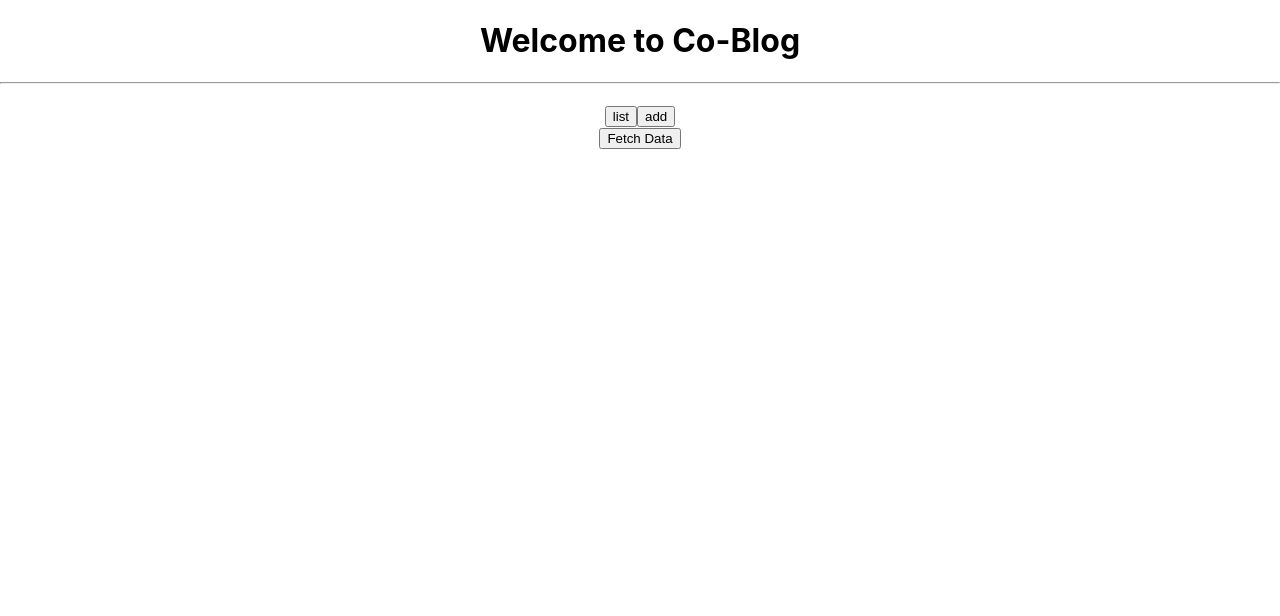
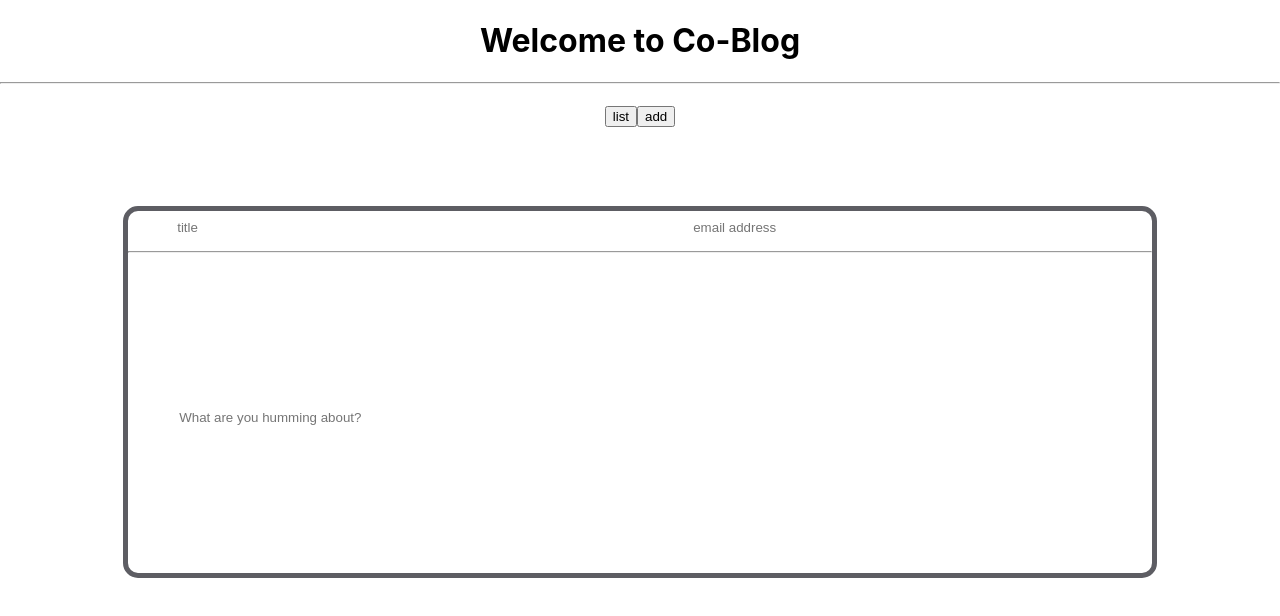
Before and after one commit to ssspiderzzz/blog-colinkz, a React (Create React App) app in the folder react-front-end/: page / in a window 1280 px wide. Shown: the top 616 px of the page. Built offline with nearby package versions, Linux system fonts and the light colour scheme.

Commit message:
new blog box create

```diff
--- a/react-front-end/src/App.js
+++ b/react-front-end/src/App.js
@@ -1,23 +1,10 @@
 import React, { useState } from "react";
 import axios from "axios";
 import "./App.css";
+import NewBlog from "./components/NewBlog.js";
 
 export default function App(props) {
   const [state, setState] = useState("");
-
-  function fetchData() {
-    axios
-      .get("/api/data") // You can simply make your requests to "/api/whatever you want"
-      .then(response => {
-        // handle success
-        console.log(response.data); // The entire response from the Rails API
-
-        console.log(response.data.message); // Just the message
-        setState({
-          message: response.data.message
-        });
-      });
-  }
 
   return (
     <React.Fragment>
@@ -29,7 +16,7 @@ export default function App(props) {
           <button id="list">list</button>
           <button id="add">add</button>
         </header>
-        <button onClick={fetchData}>Fetch Data</button>
+        <NewBlog />
       </div>
     </React.Fragment>
   );
--- /dev/null
+++ b/react-front-end/src/components/NewBlog.css
@@ -0,0 +1,32 @@
+#NewBlog-Container {
+  position: relative;
+  top: 55px;
+  border: 5px;
+  border-radius: 15px;
+  border-style: solid;
+  border-color: #5d5d63;
+  width: 80%;
+  margin-bottom: 1.5em;
+  margin-top: 1.5em;
+  margin-left: auto;
+  margin-right: auto;
+  display: block;
+}
+
+#inputTitle {
+  width: 50%;
+  height: 30px;
+  border: none;
+}
+#inputEmail {
+  width: 40%;
+  height: 30px;
+  border: none;
+}
+
+#inputDescription {
+  width: 90%;
+  height: 300px;
+  margin: 5px;
+  border: none;
+}
--- /dev/null
+++ b/react-front-end/src/components/NewBlog.js
@@ -0,0 +1,38 @@
+import React, { useState } from "react";
+import axios from "axios";
+import "./NewBlog.css";
+
+export default function NewOrder(props) {
+  const [errorCheck, setErrorCheck] = useState(false);
+  const [state, setState] = useState({
+    title: "",
+    description: "",
+    email: ""
+  });
+
+  return (
+    <React.Fragment>
+      {errorCheck && <div id="errorEmpty">Title could not be empty.</div>}
+      <div id="NewBlog-Container">
+        <form>
+          <input name="title" id="inputTitle" placeholder="title"></input>
+          <input
+            name="email"
+            id="inputEmail"
+            placeholder="email address"
+          ></input>
+          <hr />
+          <input
+            name="des"
+            id="inputDescription"
+            placeholder="What are you humming about?"
+          ></input>
+        </form>
+
+        <div id="title"></div>
+        <div id="description"></div>
+        <div id="email"></div>
+      </div>
+    </React.Fragment>
+  );
+}
```
Also changed, not shown: react-front-end/src/components/Blog.js (deleted).
